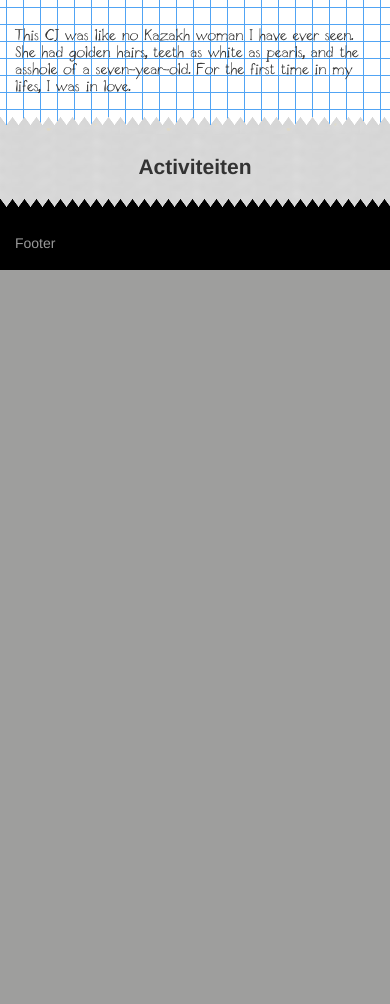
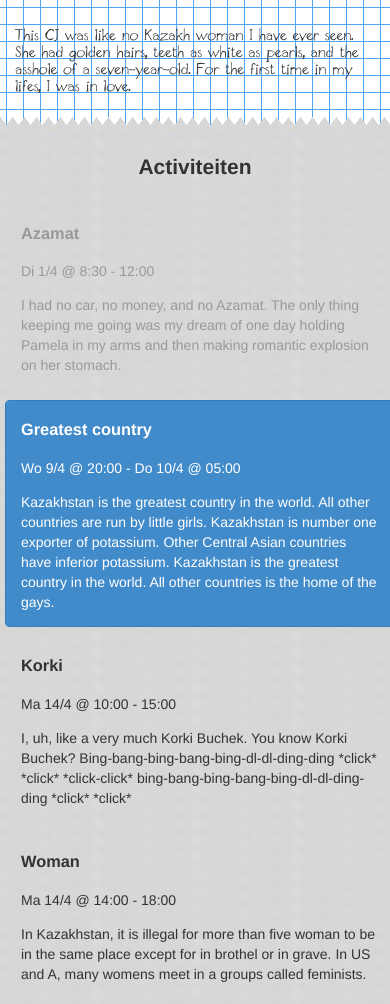
Before and after one commit to vierbergenlars/elf, a PHP site: page / in a window 390 px wide. Shown: the part 3407-4411 px from the top of the page. Before the commit the page ends 3677 px from the top, so only its background shows below. Run offline with PHP 8.4, Linux system fonts and the light colour scheme; some libraries are stand-ins or nearby versions.

Commit message:
Add event list, with google map

```diff
--- a/index.html
+++ b/index.html
@@ -11,6 +11,7 @@
 <title>ELF! ~ Engineer Liberation Front</title>
 <meta name="description" content="">
 <meta name="viewport" content="width=device-width, initial-scale=1">
+<link rel="profile" href="http://microformats.org/profile/hcalendar">
 
 <link rel="stylesheet" href="css/main.css">
 <!-- <link rel="stylesheet/less" href="less/main.less">
@@ -215,6 +216,56 @@
 					</h2>
 				</div>
 			</div>
+			<div class="row">
+				<div class="col-sm-6">
+					<div class="row activity-list">
+						<div class="col-xs-12 vevent" data-location="50.874799,4.708097">
+							<h3 class="summary">Azamat</h3>
+							<p>
+								<time class="dtstart" datetime="2014-04-01T08:30+01:00">Di 1/4 @ 8:30</time> - <time class="dtend" datetime="2014-04-01T12:00+01:00">12:00</time>
+							</p>
+							<p class="description">I had no car, no money, and no Azamat. The only thing
+								keeping me going was my dream of one day holding Pamela in my
+								arms and then making romantic explosion on her stomach.</p>
+
+						</div>
+						<div class="col-xs-12 vevent" data-location="50.8783735,4.707421">
+							<h3 class="summary">Greatest country</h3>
+							<p>
+								<time class="dtstart" datetime="2014-04-09T20:00+01:00">Wo 9/4 @ 20:00</time> - <time class="dtend" datetime="2014-04-10T05:00+01:00">Do 10/4 @ 05:00</time>
+							</p>
+
+							<p class="description">Kazakhstan is the greatest country in the world. All other
+								countries are run by little girls. Kazakhstan is number one
+								exporter of potassium. Other Central Asian countries have
+								inferior potassium. Kazakhstan is the greatest country in the
+								world. All other countries is the home of the gays.</p>
+						</div>
+						<div class="col-xs-12 vevent" data-location="50.8784772,4.7115124">
+							<h3 class="summary">Korki</h3>
+							<p>
+								<time class="dtstart" datetime="2014-04-14T10:00+01:00">Ma 14/4 @ 10:00</time> - <time class="dtend" datetime="2014-04-14T15:00+01:00">15:00</time>
+							</p>
+							<p class="description">I, uh, like a very much Korki Buchek. You know Korki
+								Buchek? Bing-bang-bing-bang-bing-dl-dl-ding-ding *click* *click*
+								*click-click* bing-bang-bing-bang-bing-dl-dl-ding-ding *click*
+								*click*</p>
+						</div>
+						<div class="col-xs-12 vevent" data-location="50.8738797,4.7098243">
+							<h3 class="summary">Woman</h3>
+							<p>
+								<time class="dtstart" datetime="2014-04-14T12:00+01:00">Ma 14/4 @ 14:00</time> - <time class="dtend" datetime="2014-04-10T18:00+01:00">18:00</time>
+							</p>
+							<p class="description">In Kazakhstan, it is illegal for more than five woman to
+								be in the same place except for in brothel or in grave. In US
+								and A, many womens meet in a groups called feminists.</p>
+						</div>
+					</div>
+				</div>
+				<div class="col-sm-6">
+					<div id="map-canvas"></div>
+				</div>
+			</div>
 		</div>
 	</article>
 
@@ -230,6 +281,7 @@
 	<script src="js/vendor/bootstrap.min.js"></script>
 	<script src="js/vendor/jquery.scrollTo.min.js"></script>
 
+	<script src="https://maps.googleapis.com/maps/api/js?key=AIzaSyBbtcKJ6eM2yF8SS6E5j5wVUnoSmMc93-E&sensor=true"></script>
 	<script src="js/plugins.js"></script>
 	<script src="js/main.js"></script>
 
--- a/js/main.js
+++ b/js/main.js
@@ -1,3 +1,6 @@
+/**
+ * Makes all internal links scroll nicely to their destination
+ */
 $('a').on('click', function(event) {
 	var href = $(this).attr('href');
 	if(href[0] != '#') { // Not a local link
@@ -8,7 +11,86 @@ $('a').on('click', function(event) {
 	}
 });
 
+/**
+ * Flip pictures on touch or click
+ */
 $('.flip-container').on('touchstart click', function() {
 	$('.hover').removeClass('hover');
 	$(this).addClass('hover');
 });
+
+/**
+ * Show activities on google maps on click
+ */
+(function() {
+	var event_map = new google.maps.Map(document.getElementById('map-canvas'),
+			{
+				center : new google.maps.LatLng(50.874799, 4.708097),
+				zoom : 15,
+				disableDefaultUI: true,
+				scrollwheel: false,
+			});
+
+	function select_activity($activity) {
+		$activity.siblings().each(function() {deselect_activity($(this)); });
+		$activity.addClass('activity-selected');
+		var locationParts = $activity.data('location').split(',');
+		var position = new google.maps.LatLng(locationParts[0], locationParts[1]);
+		$activity.data('g-marker').setAnimation(google.maps.Animation.BOUNCE);
+		event_map.panTo(position);
+	}
+
+	function deselect_activity($activity) {
+		$activity.removeClass('activity-selected');
+		$activity.data('g-marker').setAnimation(null);
+	}
+
+	var markers = [];
+
+	$('.activity-list [data-location]').each(function() {
+		var $this = $(this);
+		var locationParts = $this.data('location').split(',');
+		var position = new google.maps.LatLng(locationParts[0], locationParts[1]);
+		var marker = new google.maps.Marker({
+			position: position,
+			title: $this.find('h3').text(),
+			map: event_map,
+		});
+		markers.push(marker);
+		google.maps.event.addListener(marker, 'click', function() {
+			select_activity($this);
+		});
+		$this.data('g-marker', marker);
+	});
+
+	$('.activity-list [data-location]').on('click', function() {
+		var $this = $(this);
+		if($this.hasClass('activity-selected')) {
+			deselect_activity($this);
+		} else {
+			select_activity($this);
+		}
+	});
+})();
+
+/**
+ * Mark past & current events
+ */
+(function() {
+	$('.vevent').each(function() {
+		var $this = $(this);
+		var startDate = new Date($this.find('.dtstart').attr('datetime'));
+		var endDate = new Date($this.find('.dtend').attr('datetime'));
+		var now = new Date();
+
+		console.log($this, endDate, startDate, now);
+		console.log(endDate > now, startDate < now);
+
+		// startDate < now < endDate
+		if(startDate < now && now < endDate) {
+			$this.addClass('activity-now');
+		} else if(now > endDate) {
+			$this.addClass('activity-passed');
+		}
+	});
+})();
--- /dev/null
+++ b/less/activities.less
@@ -0,0 +1,43 @@
+@import "variables";
+@import "prefixer";
+
+
+.background-and-hover(@bg) {
+	background-color: @bg;
+	@border: darken(@bg, 5%);
+	border-color: @border;
+	.background-and-border-on-hover(darken(@bg, 10%), darken(@border, 12%));
+}
+
+.background-and-border-on-hover(@bg, @border: darken(@bg, 5%)) {
+	&:hover, &.activity-selected {
+		background-color: @bg;
+		border-color: @border
+	}
+}
+
+#map-canvas {
+	height: 300px;
+}
+
+.vevent {
+	.transition(1s);
+	.border-radius(4px);
+	border: 1px solid transparent;
+	.background-and-border-on-hover(rgb(90%, 90%, 90%));
+	.rgba & {
+		.background-and-border-on-hover(rgba(100%, 100%, 100%, 30%));
+	}
+	margin: 5px;
+}
+
+.activity-now {
+	.rgba &, & {
+		.background-and-hover(@brand-primary);
+		color: white;
+	}
+}
+
+.activity-passed {
+	color: @text-muted;
+}
--- a/less/main.less
+++ b/less/main.less
@@ -7,6 +7,7 @@
 @import "flipping-pictures.less";
 @import "teams.less";
 @import "grid-xxs.less";
+@import "activities.less";
 /**
  * General styles
  *
```
Also changed, not shown: css/main.css.
